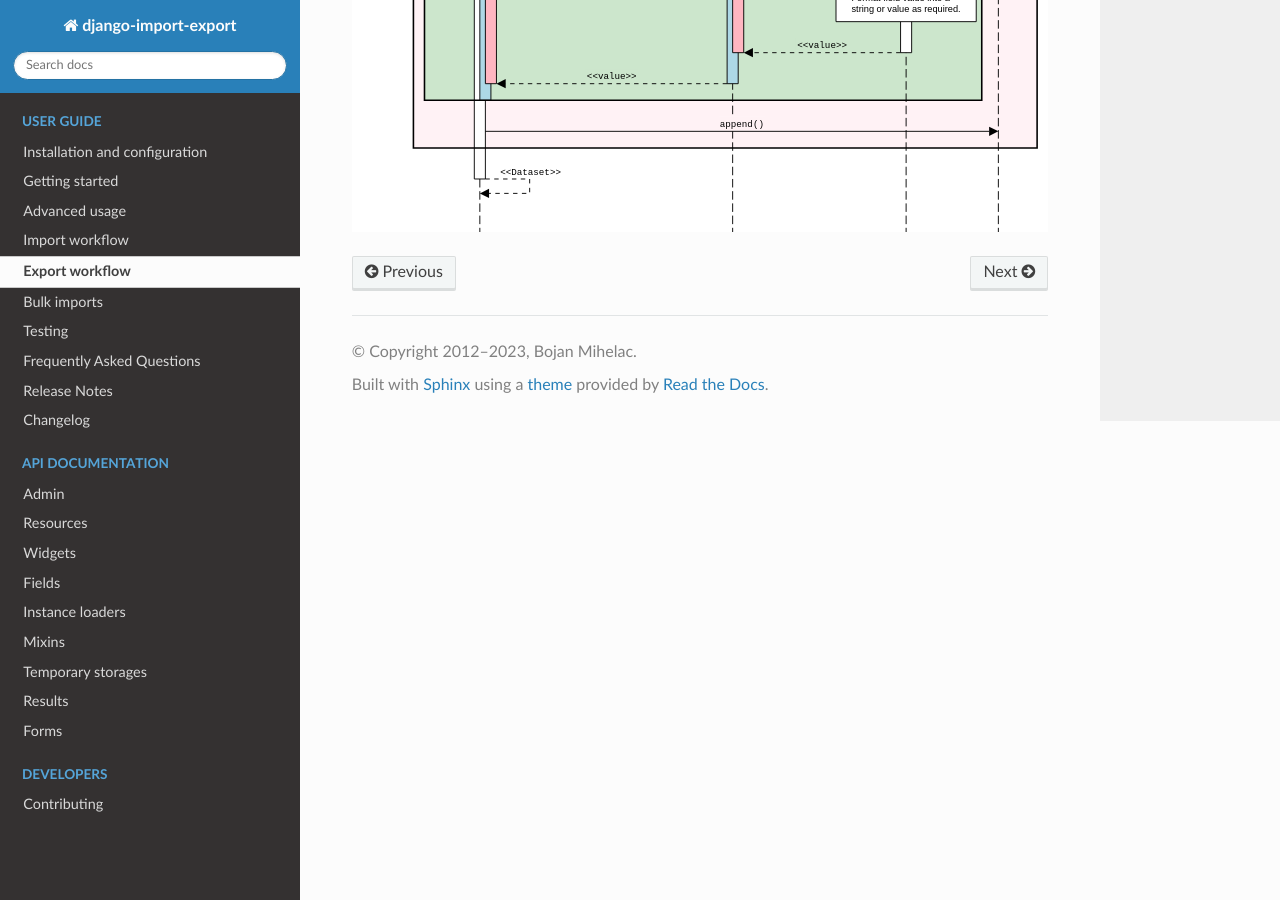
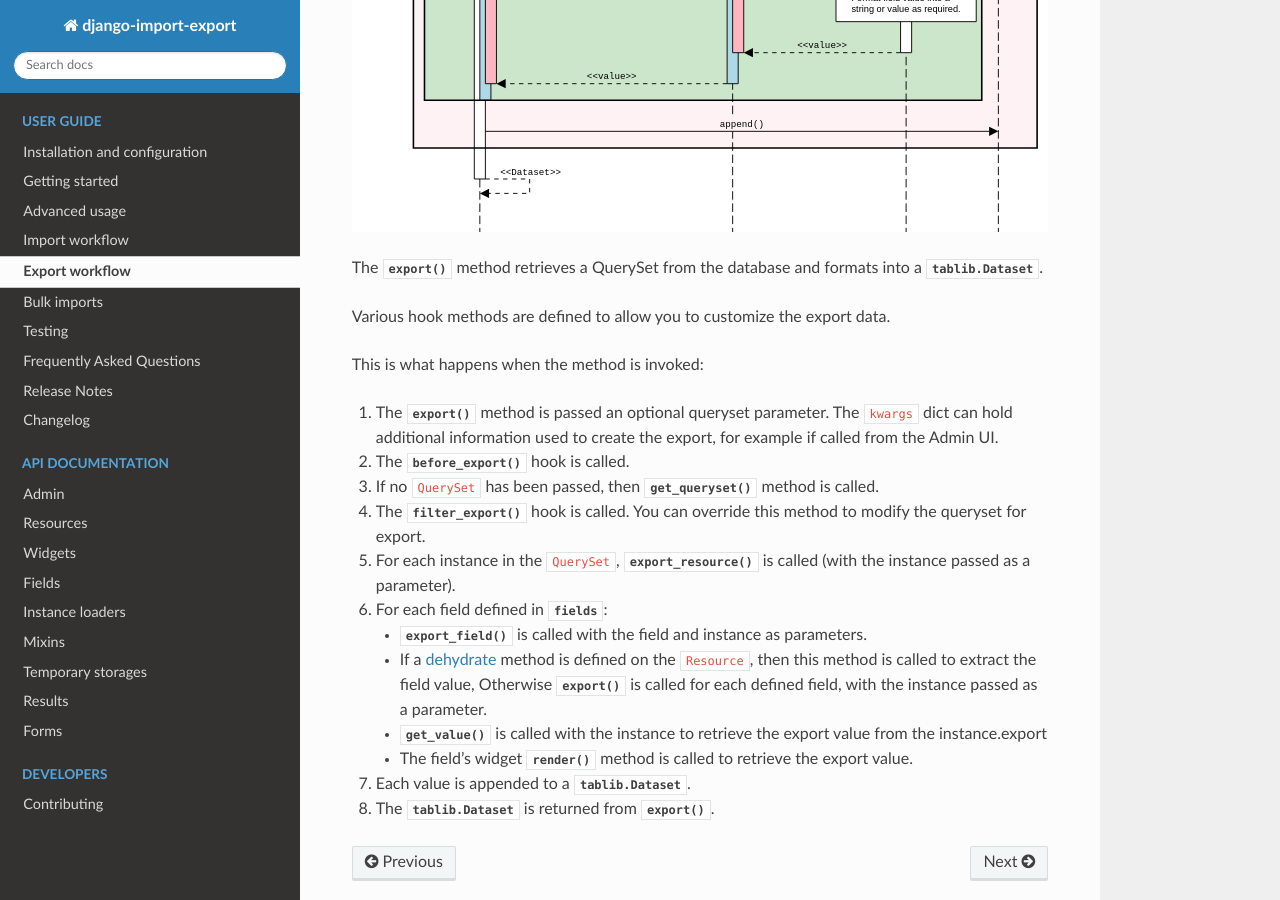
Before and after one commit to django-import-export/django-import-export, a Sphinx documentation site: the page built from docs/export_workflow.rst, in a window 1280 px wide and 900 px high, scrolled down 1103 px. Built offline with Sphinx 7.4.7 and the Read the Docs theme 2.0.0, drawn with Linux system fonts in a browser that asks for light colours; pages that are not in the unit, such as notebooks, are missing from menus; the version number could not be read and is left out.

Commit message:
updated export docs

```diff
--- a/docs/advanced_usage.rst
+++ b/docs/advanced_usage.rst
@@ -447,6 +447,8 @@ You can define your resource to take the associated instance as a param, and the
             model = Book
 
 See also :ref:`advanced_usage:How to dynamically set resource values`.
+
+.. _advanced_data_manipulation_on_export:
 
 Advanced data manipulation on export
 ====================================
--- a/docs/export_workflow.rst
+++ b/docs/export_workflow.rst
@@ -10,3 +10,47 @@ be overridden.
 
 .. image:: images/export_workflow.svg
   :alt: Export workflow sequence diagram
+
+The :meth:`~import_export.resources.Resource.export` method retrieves a QuerySet from
+the database and formats into a :class:`tablib.Dataset`.
+
+Various hook methods are defined to allow you to customize the export data.
+
+This is what happens when the method is invoked:
+
+#. The :meth:`~import_export.resources.Resource.export` method is passed an optional
+   queryset parameter.  The ``kwargs`` dict can hold additional information used to
+   create the export, for example if called from the Admin UI.
+
+#. The :meth:`~import_export.resources.Resource.before_export` hook is called.
+
+#. If no ``QuerySet`` has been passed, then
+   :meth:`~import_export.resources.Resource.get_queryset` method is called.
+
+#. The :meth:`~import_export.resources.Resource.filter_export` hook is called.
+   You can override this method to modify the queryset for export.
+
+#. For each instance in the ``QuerySet``,
+   :meth:`~import_export.resources.Resource.export_resource` is called (with the
+   instance passed as a parameter).
+
+#. For each field defined in :attr:`~import_export.resources.ResourceOptions.fields`:
+
+   * :meth:`~import_export.resources.Resource.export_field` is called with the field and
+     instance as parameters.
+
+   * If a :ref:`dehydrate<advanced_data_manipulation_on_export>`  method is defined on
+     the ``Resource``, then this method is called to extract the field value,
+     Otherwise :meth:`~import_export.fields.Field.export` is called for each defined
+     field, with the instance passed as a parameter.
+
+   * :meth:`~import_export.fields.Field.get_value` is called with the instance to
+     retrieve the export value from the instance.export
+
+   * The field's widget :meth:`~import_export.widgets.Widget.render` method is called
+     to retrieve the export value.
+
+#. Each value is appended to a :class:`tablib.Dataset`.
+
+#. The :class:`tablib.Dataset` is returned from
+   :meth:`~import_export.resources.Resource.export`.
```
